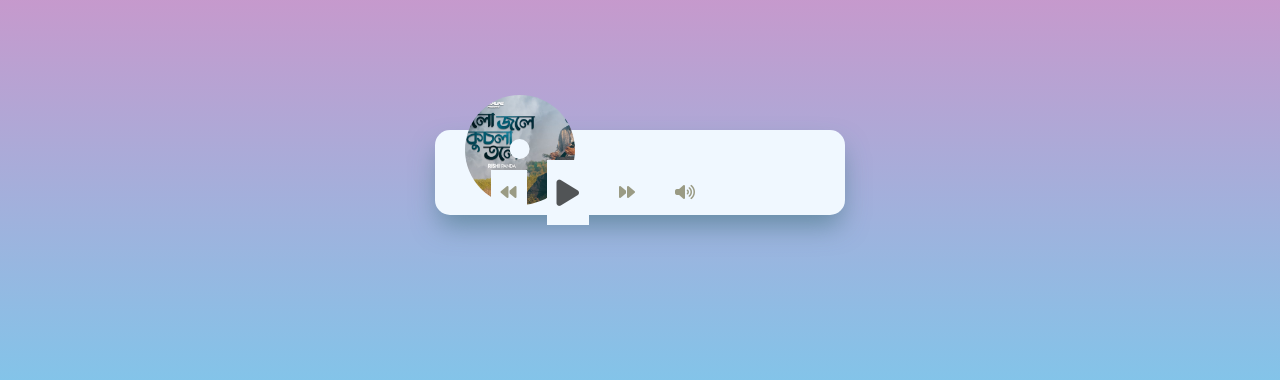
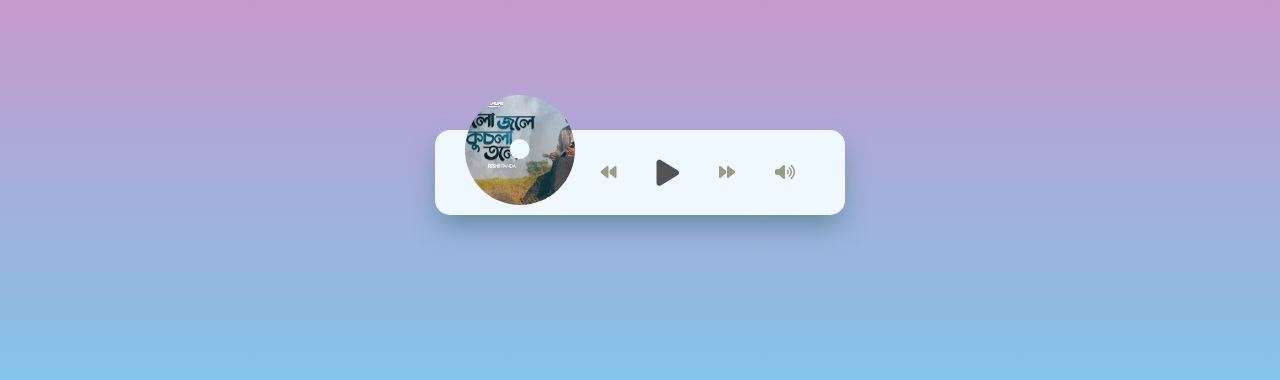
Before and after one commit to trisha-027/MusicPlayer, a plain HTML site: page index.html in a window 1280 px wide. Shown: the part 280-660 px from the top of the page. Drawn offline with nearby package versions, Linux system fonts and the light colour scheme.

Commit message:
action btn transform erased

```diff
--- a/style.css
+++ b/style.css
@@ -86,7 +86,7 @@ h1 {
 .action-btn {
     background-color: aliceblue;
     border: 0px;
-    translate: -100px 20px;
+/*     translate: -100px 20px; */
     color: #9a9b84;
     cursor: pointer;
     padding: 10px;
```
